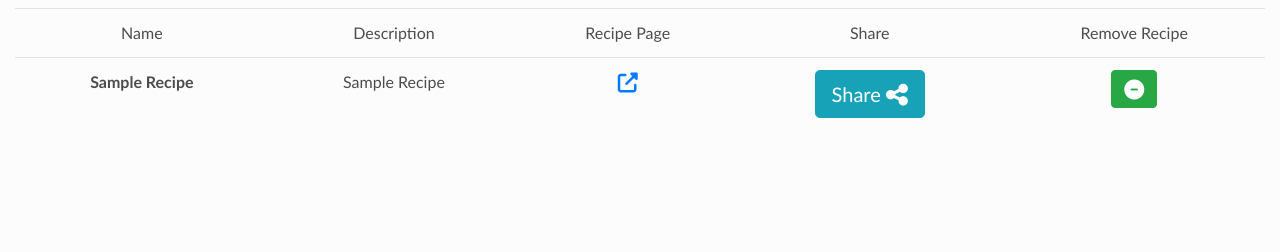
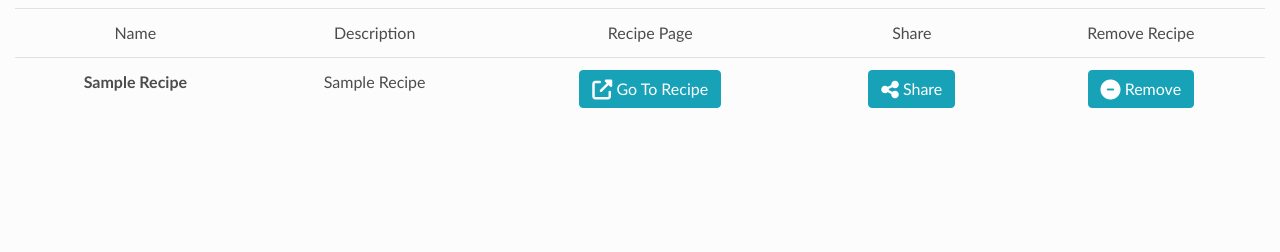
Before and after one commit to LRR19/EthicalPepperjack, a Flask app: template flaskr/templates/recipe_book/user.html in a window 1280 px wide. Shown: the part 112-364 px from the top of the page. Run offline with Flask 2, Linux system fonts and the light colour scheme; the template is opened without the code that fills it: most values are stand-ins (such as "Sample title", 1, 10 or a date in 2020); some libraries are stand-ins or nearby versions.

Commit message:
changed the styling of the buttons on the user recipe book page

```diff
--- a/flaskr/templates/recipe_book/user.html
+++ b/flaskr/templates/recipe_book/user.html
@@ -19,12 +19,10 @@
                 <th scope="row">{{recipe.1}}</th>
                 <td>{{recipe.2}}</td>
                 <td>
-                    <a href="/recipe_display?recipe_name={{recipe.1}}">
-                        <i class="fa fa-external-link fa-lg"></i>
-                    </a>
+                    <a href="/recipe_display?recipe_name={{recipe.1}}"><button class="btn btn-info btn-md"><i class="fa fa-external-link fa-lg"></i> Go To Recipe</button></a>
                 </td>
                 <td>
-                    <button type="button" class="btn btn-info btn-lg" data-toggle="modal" data-target="#shareModal">Share <i class="fa fa-share-alt fa-lg"></i></button>
+                    <button type="button" class="btn btn-info btn-md" data-toggle="modal" data-target="#shareModal"> <i class="fa fa-share-alt fa-lg"></i> Share</button>
                     <div id="shareModal" class="modal fade" role="dialog"center="auto">
                         <div class="modal-dialog modal-dialog-centered">
                             <!--Modal content to with links to social media-->
@@ -68,7 +66,7 @@
                 </td>
                 <td>
                     <form action = "/delete_recipe_from_user_book" method="POST">
-                        <button class="btn btn-success"id="recipeID" name="recipeID" value="{{recipe.0}}"><i class="fa fa-minus-circle fa-lg"></i></button>
+                        <button class="btn btn-info btn-md"id="recipeID" name="recipeID" value="{{recipe.0}}"><i class="fa fa-minus-circle fa-lg"></i> Remove</button>
                     </form>
                 </td>
 
```
